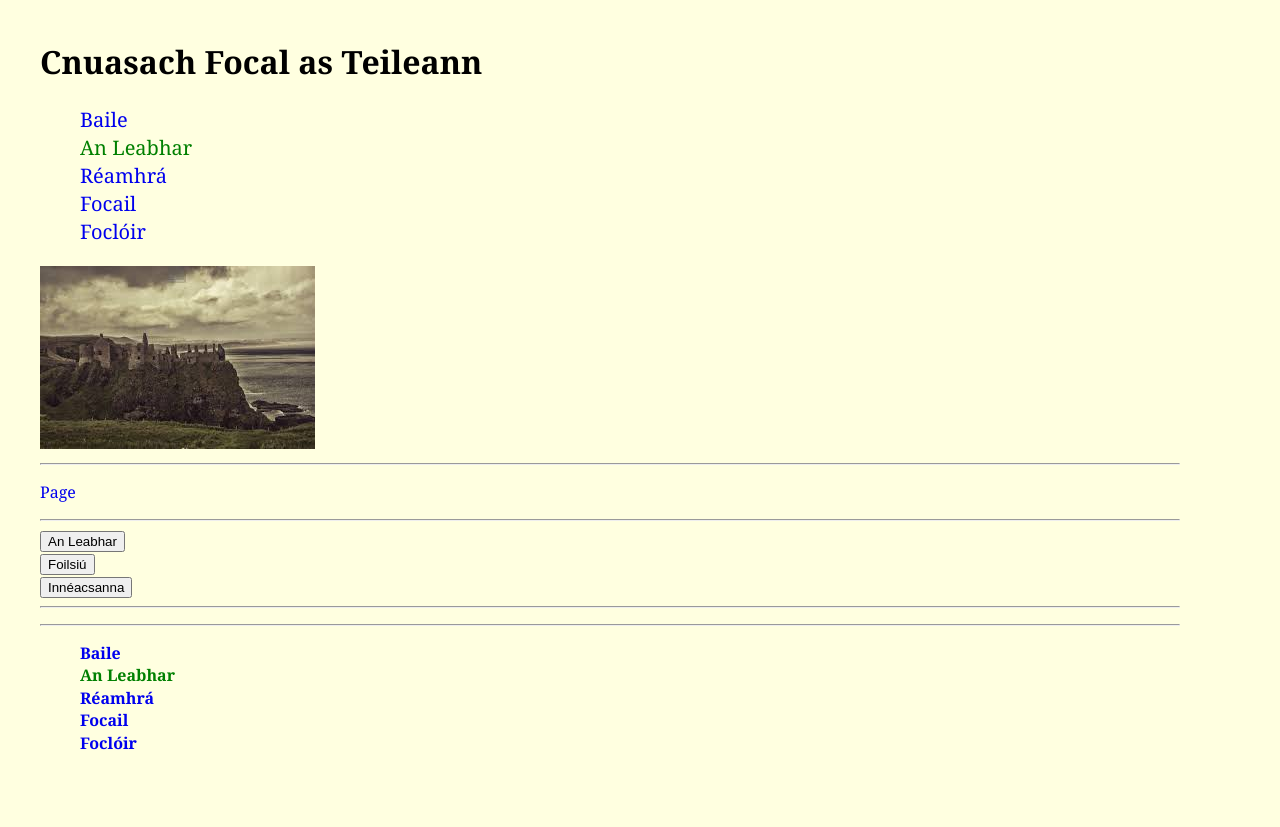
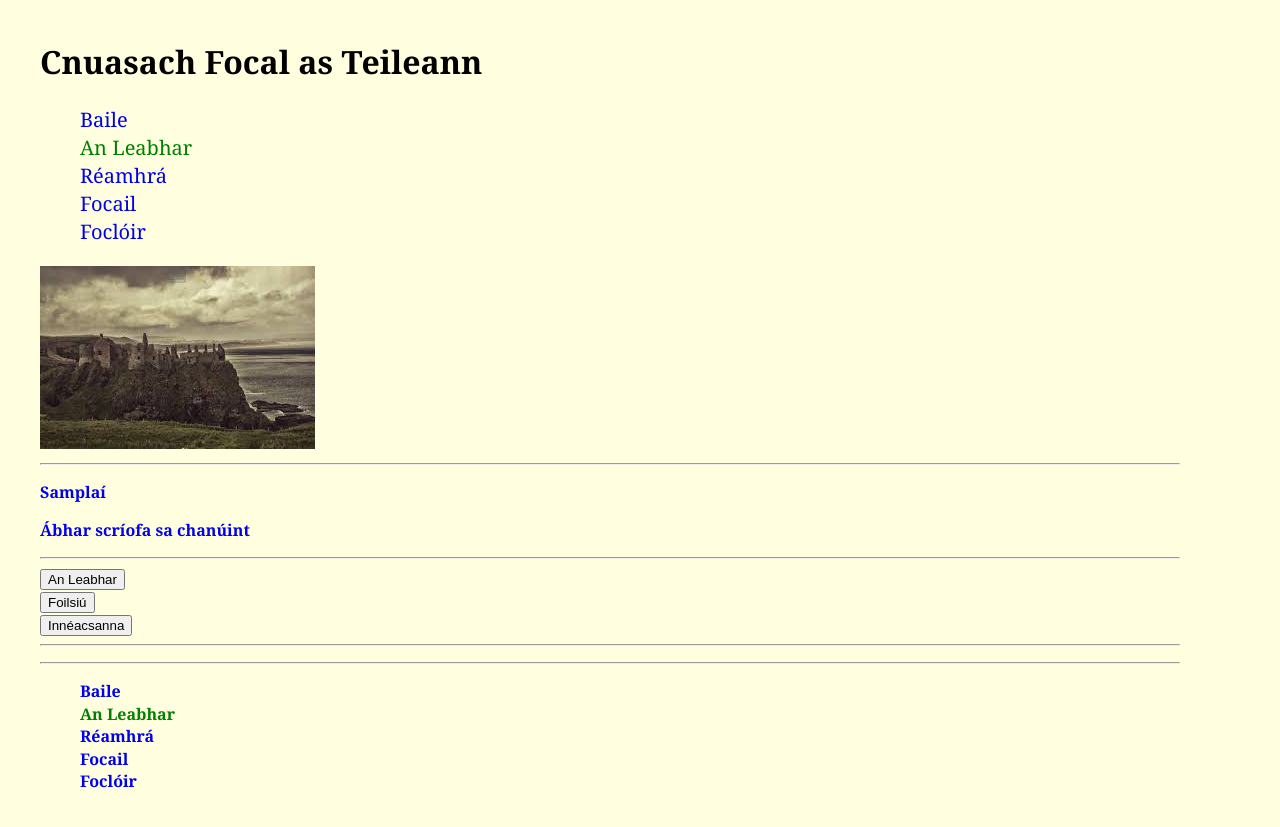
Before and after one commit to pmcu/cnuas-teileann, a Jekyll site: the page built from para.html, in a window 1280 px wide. Shown: the top 827 px of the page. Built offline with Jekyll 4.4.1, drawn with Linux system fonts in a browser that asks for light colours.

Commit message:
Update para.html

```diff
--- a/para.html
+++ b/para.html
@@ -2,7 +2,8 @@
 layout: eolas
 title: An Leabhar
 ---
-<p><a href="{{site.baseurl}}/npage/page.html" >Page</a></p>
+<p><a href="{{site.baseurl}}/npage/page.html" ><strong>Samplaí</strong?</a></p>
+	<p>Ábhar scríofa sa chanúint</p>
 <hr>
 <script src="js/para.js"></script>
 <div hidden>
```
